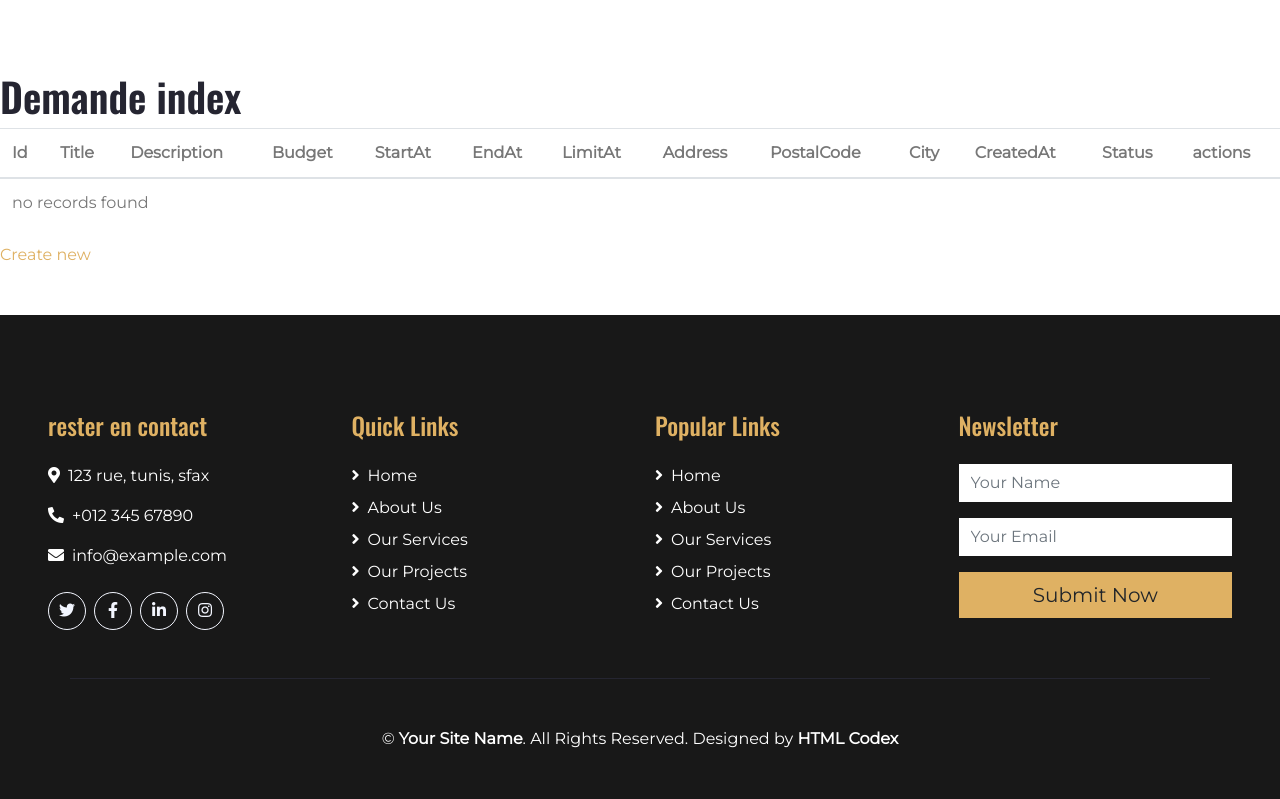
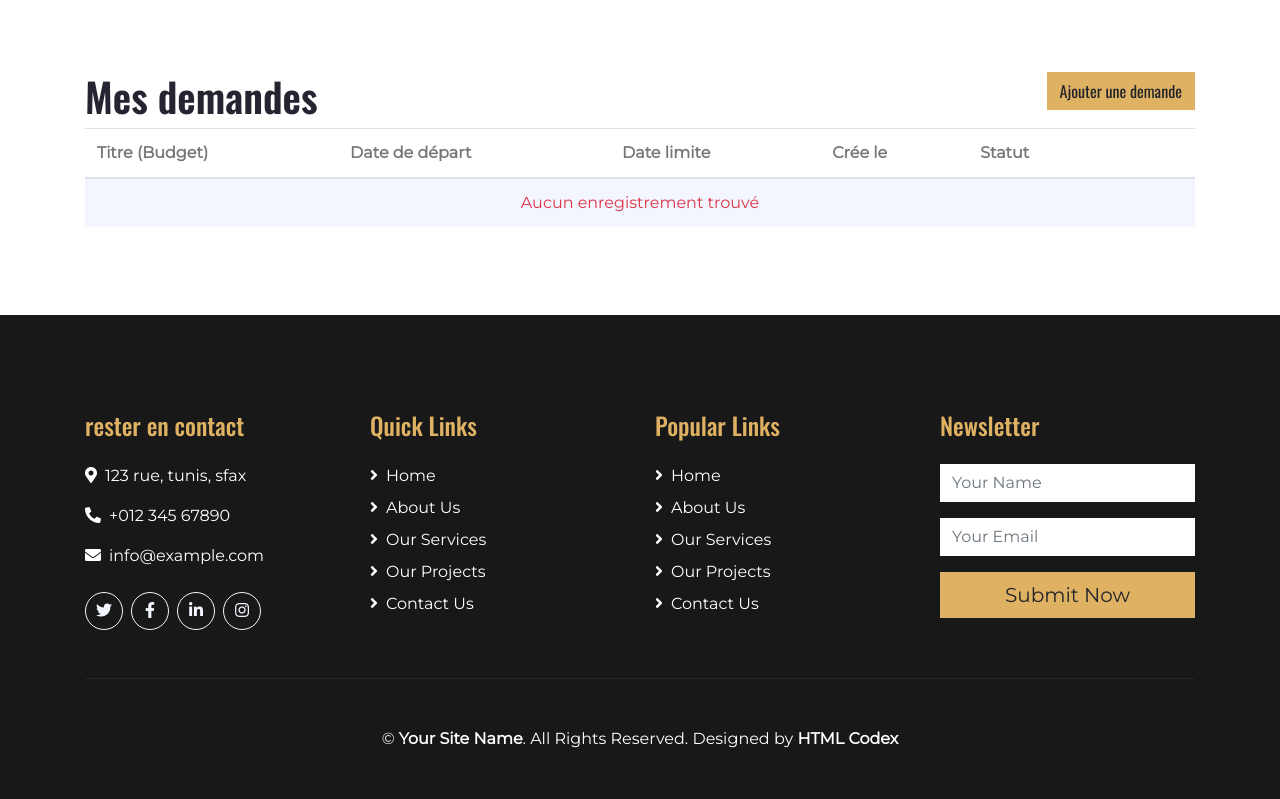
Before and after one commit to medjalil/pfe-sarra, a Symfony app: template templates/demande/index.html.twig in a window 1280 px wide. Shown: the part 140-939 px from the top of the page. Run offline with Twig, Linux system fonts and the light colour scheme; the template is opened without the code that fills it, so the values that code supplies are empty; some libraries are stand-ins or nearby versions.

Commit message:
feat : update demande by customer

```diff
--- a/templates/base.html.twig
+++ b/templates/base.html.twig
@@ -2,7 +2,7 @@
 <html lang="fr">
 <head>
     <meta charset="utf-8">
-    <title>App service</title>
+    <title>DIGIWAY</title>
     <meta content="width=device-width, initial-scale=1.0" name="viewport">
     <meta content="Free HTML Templates" name="keywords">
     <meta content="Free HTML Templates" name="description">
@@ -36,8 +36,13 @@
             <div class="col-md-6 text-center text-lg-right">
                 <div class="d-inline-flex align-items-center">
                     {% if app.user %}
+                        <a href="{{ path('app_demande_index') }}"
+                           class="text-white px-3"><i
+                                    class="fas fa-list-alt"></i>
+                            Mes demandes</a>
+                        <span class="text-white">| </span>
                         <div class="dropdown">
-                            <a href="#" class="text-white dropdown-toggle"
+                            <a href="#" class="text-white dropdown-toggle px-3"
                                data-toggle="dropdown"><i
                                         class="fas fa-user"></i> {{ app.user.fullName|title }}</a>
                             <div class="dropdown-menu rounded-0 mt-3 dropdown-menu-right">
@@ -100,6 +105,7 @@
 <br><br><br>
 <!-- Footer Start -->
 <div class="container-fluid bg-dark text-white py-5 px-sm-3 px-md-5">
+    <div class="container">
         <div class="row pt-5">
             <div class="col-lg-3 col-md-6 mb-5">
                 <h4 class="text-primary mb-4">rester en contact</h4>
@@ -110,7 +116,8 @@
                     <a class="btn btn-outline-light rounded-circle text-center mr-2 px-0"
                        style="width: 38px; height: 38px;" href="#"><i class="fab fa-twitter"></i></a>
                     <a class="btn btn-outline-light rounded-circle text-center mr-2 px-0"
-                   style="width: 38px; height: 38px;" href="https://www.facebook.com"><i class="fab fa-facebook-f"></i></a>
+                       style="width: 38px; height: 38px;" href="https://www.facebook.com"><i
+                                class="fab fa-facebook-f"></i></a>
                     <a class="btn btn-outline-light rounded-circle text-center mr-2 px-0"
                        style="width: 38px; height: 38px;" href="#"><i class="fab fa-linkedin-in"></i></a>
                     <a class="btn btn-outline-light rounded-circle text-center mr-2 px-0"
@@ -160,6 +167,7 @@
             </p>
         </div>
     </div>
+</div>
 <!-- Footer End -->
 
 
--- a/templates/demande/index.html.twig
+++ b/templates/demande/index.html.twig
@@ -3,53 +3,54 @@
 {% block title %}Demande index{% endblock %}
 
 {% block body %}
-    <h1>Demande index</h1>
+    <div class="container">
+        <h1>Mes demandes
+            <a href="{{ path('app_demande_new') }}" class="btn btn-primary float-right">Ajouter une demande</a>
+        </h1>
 
-    <table class="table">
+        <table class="table table-striped">
             <thead>
             <tr>
-                <th>Id</th>
-                <th>Title</th>
-                <th>Description</th>
-                <th>Budget</th>
-                <th>StartAt</th>
-                <th>EndAt</th>
-                <th>LimitAt</th>
-                <th>Address</th>
-                <th>PostalCode</th>
-                <th>City</th>
-                <th>CreatedAt</th>
-                <th>Status</th>
-                <th>actions</th>
+                <th>Titre (Budget)</th>
+                <th>Date de départ</th>
+                <th>Date limite</th>
+                <th>Crée le</th>
+                <th>Statut</th>
+                <th></th>
+                <th></th>
             </tr>
             </thead>
             <tbody>
             {% for demande in demandes %}
                 <tr>
-                <td>{{ demande.id }}</td>
-                <td>{{ demande.title }}</td>
-                <td>{{ demande.description }}</td>
-                <td>{{ demande.budget }}</td>
-                <td>{{ demande.startAt ? demande.startAt|date('Y-m-d H:i:s') : '' }}</td>
-                <td>{{ demande.endAt ? demande.endAt|date('Y-m-d H:i:s') : '' }}</td>
-                <td>{{ demande.limitAt ? demande.limitAt|date('Y-m-d H:i:s') : '' }}</td>
-                <td>{{ demande.address }}</td>
-                <td>{{ demande.postalCode }}</td>
-                <td>{{ demande.city }}</td>
-                <td>{{ demande.createdAt ? demande.createdAt|date('Y-m-d H:i:s') : '' }}</td>
-                <td>{{ demande.status }}</td>
                     <td>
-                    <a href="{{ path('app_demande_show', {'id': demande.id}) }}">show</a>
-                    <a href="{{ path('app_demande_edit', {'id': demande.id}) }}">edit</a>
+                        <a href="{{ path('app_demande_show', {'id': demande.id}) }}"> {{ demande.title }}
+                            ({{ demande.budget }}€)
+                        </a>
+                    </td>
+                    <td>{{ demande.startAt ? demande.startAt|date('d/m/Y') : '' }}</td>
+                    <td>{{ demande.limitAt ? demande.limitAt|date('d/m/Y') : '' }}</td>
+                    <td>{{ demande.createdAt ? demande.createdAt|date('d/m/Y') : '' }}</td>
+                    <td>{% include'demande/_status.html.twig' with { status: demande.status } %}</td>
+                    <td><span class="badge badge-secondary">0</span></td>
+                    <td>
+                        <a href="{{ path('app_demande_edit', {'id': demande.id}) }}"><i class="fa fa-edit"></i></a>
+
+                        <a href="" data-toggle="modal"
+                           data-target="#deleteModal-{{ demande.id }}">
+                            <i class="fa fa-trash-alt"></i>
+                        </a>
+                        {{ include('demande/_delete_form.html.twig') }}
                     </td>
                 </tr>
             {% else %}
-            <tr>
-                <td colspan="13">no records found</td>
+                <tr class="text-center text-danger bg-light">
+                    <td colspan="13">Aucun enregistrement trouvé</td>
                 </tr>
             {% endfor %}
             </tbody>
         </table>
 
-    <a href="{{ path('app_demande_new') }}">Create new</a>
+
+    </div>
 {% endblock %}
```
Also changed, not shown: src/Controller/DemandeController.php (+8 -2 lines), src/DataFixtures/AppFixtures.php (+12 -0 lines), src/Entity/City.php (+36 -0 lines), src/Entity/Demande.php (+23 -15 lines), src/Form/DemandeType.php (+30 -19 lines), templates/demande/_delete_form.html.twig (+27 -4 lines), templates/demande/_form.html.twig (+41 -3 lines), templates/demande/_status.html.twig (added, +7 -0 lines), templates/demande/edit.html.twig (+4 -5 lines), templates/demande/new.html.twig (+5 -7 lines), templates/demande/show.html.twig (+12 -15 lines), templates/profile/me.html.twig (+7 -1 lines), 1 other file. Lines whose indentation alone changed are shown as unchanged.
